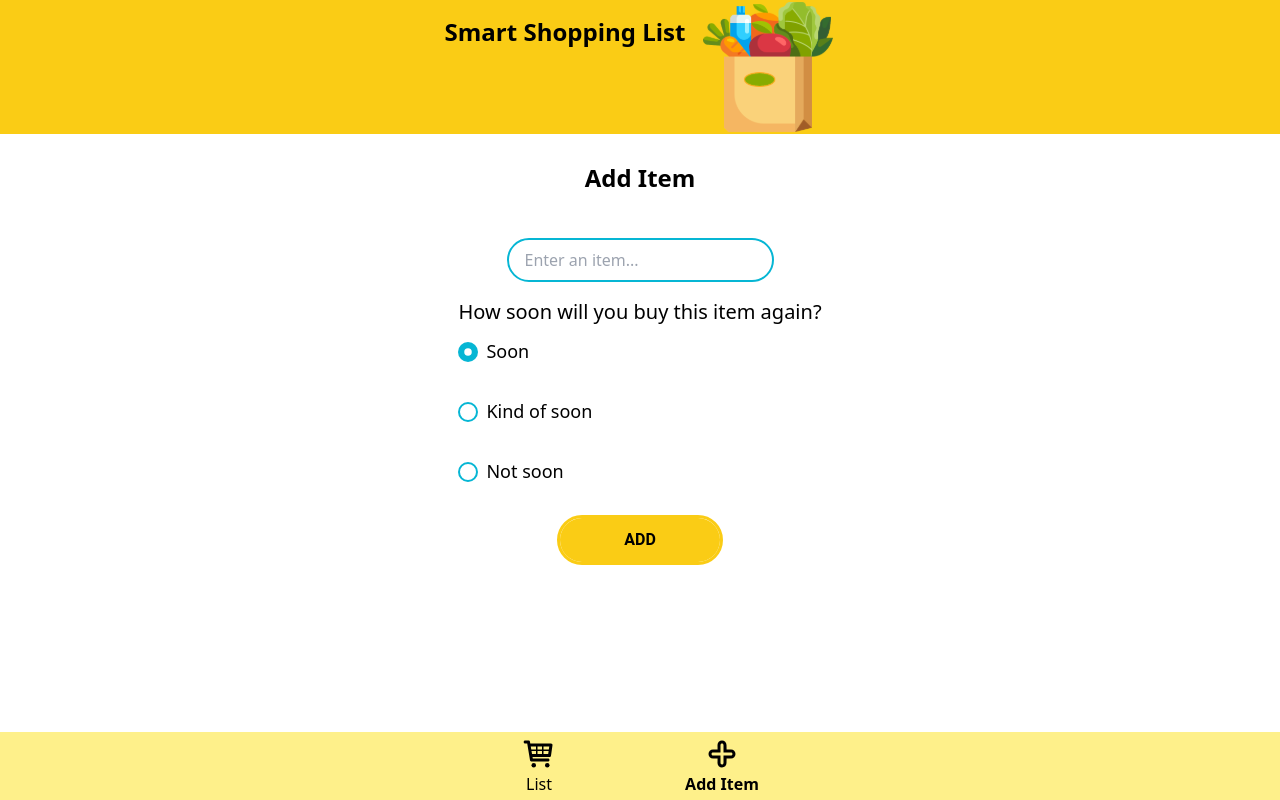
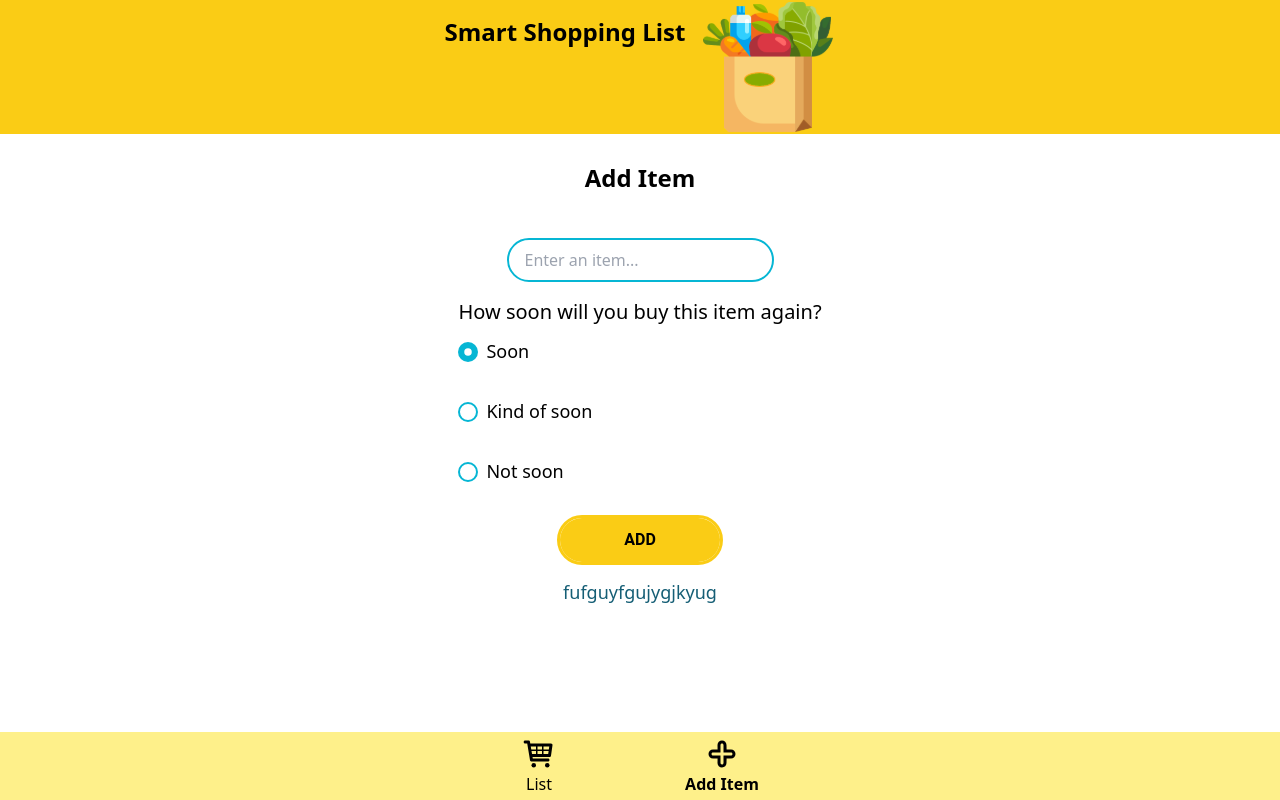
Before and after one commit to the-collab-lab/tcl-44-smart-shopping-list-1, a React (Create React App) app: page /add-item in a window 1280 px wide. Built offline with nearby package versions, Linux system fonts and the light colour scheme; no server answers; the database is empty; sample sign-in values are in the browser's storage.

Commit message:
change color of succes message

```diff
--- a/src/components/AddItemForm.js
+++ b/src/components/AddItemForm.js
@@ -92,11 +92,10 @@ const AddItemForm = () => {
         width={'w-40'}
       />
 
-      {successMessage && (
-        <p className="text-green-600 text-lg mt-4 text-center">
-          {successMessage}
-        </p>
-      )}
+      <p className="text-cyan-800 text-lg mt-4 text-center">
+        {successMessage}fufguyfgujygjkyug
+      </p>
+
       {error && <p className="error-message">Could not add the item</p>}
       <p className="error-message">{duplicateItemMessage}</p>
     </form>
```
